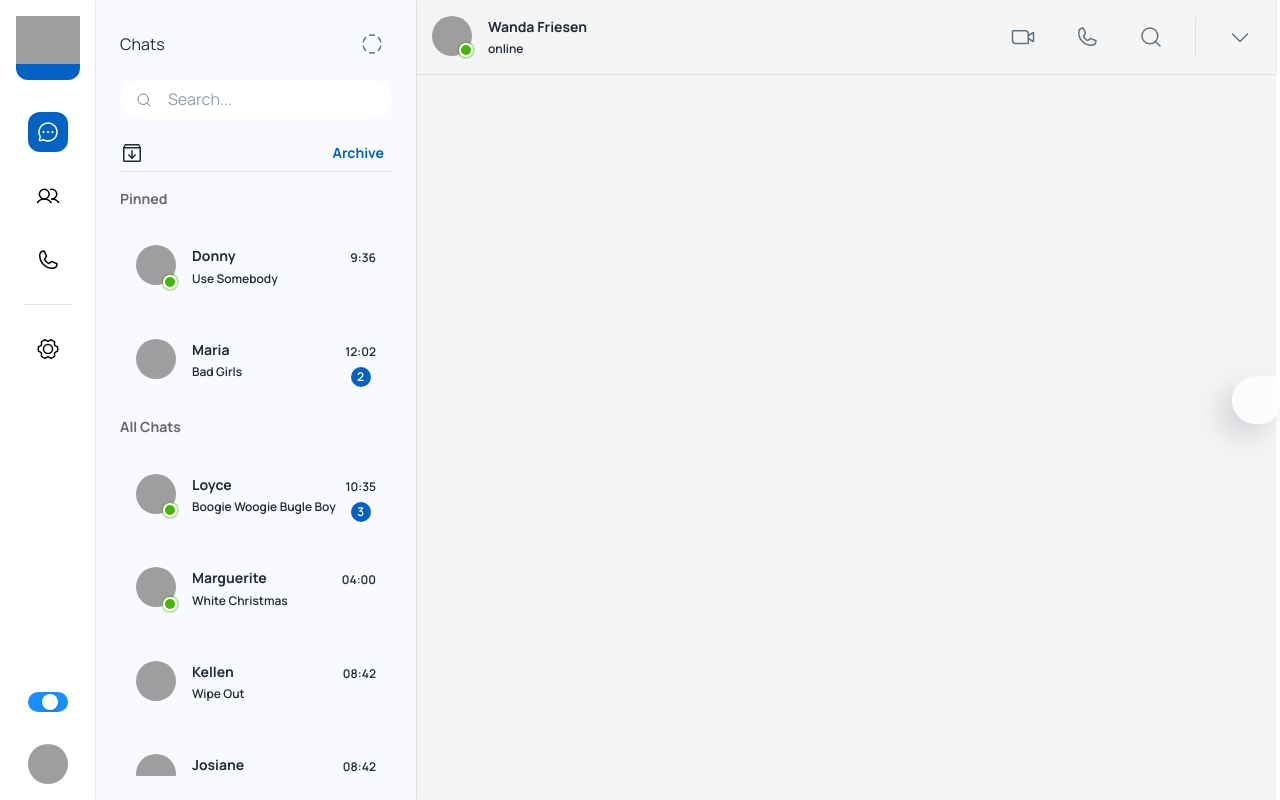
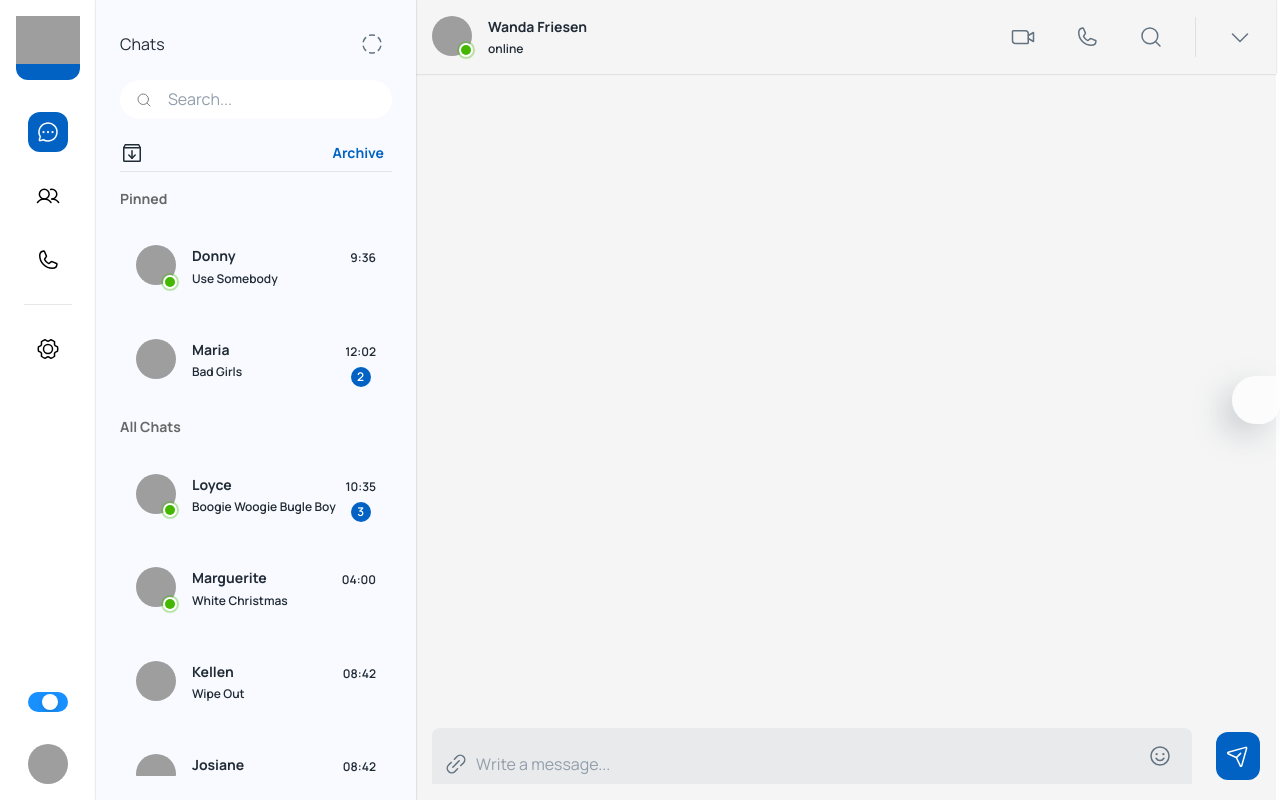
Before and after one commit to rohan-tech-negi/Chat-App, a React (Create React App) app: page /app in a window 1280 px wide. Built offline with nearby package versions, Linux system fonts and the light colour scheme; grey boxes are pictures that could not be loaded; some icons are missing.

Commit message:
and import all the components as well in the main file

```diff
--- a/src/components/conversation/index.js
+++ b/src/components/conversation/index.js
@@ -3,6 +3,7 @@ import React from 'react'
 import { faker } from '@faker-js/faker'
 import { CaretDown, LinkSimple, MagnifyingGlass, PaperPlaneTilt, Phone, Smiley, VideoCamera } from 'phosphor-react';
 import Header from './Header';
+import Footer from './Footer';
 
 const StyledInput = styled(TextField)(({ theme }) => ({
 
@@ -28,7 +29,7 @@ const Conversation = () => {
         </Box>
 
         {/* chat footer */}
-
+        <Footer></Footer>
     </Stack>
   )
 }
```
